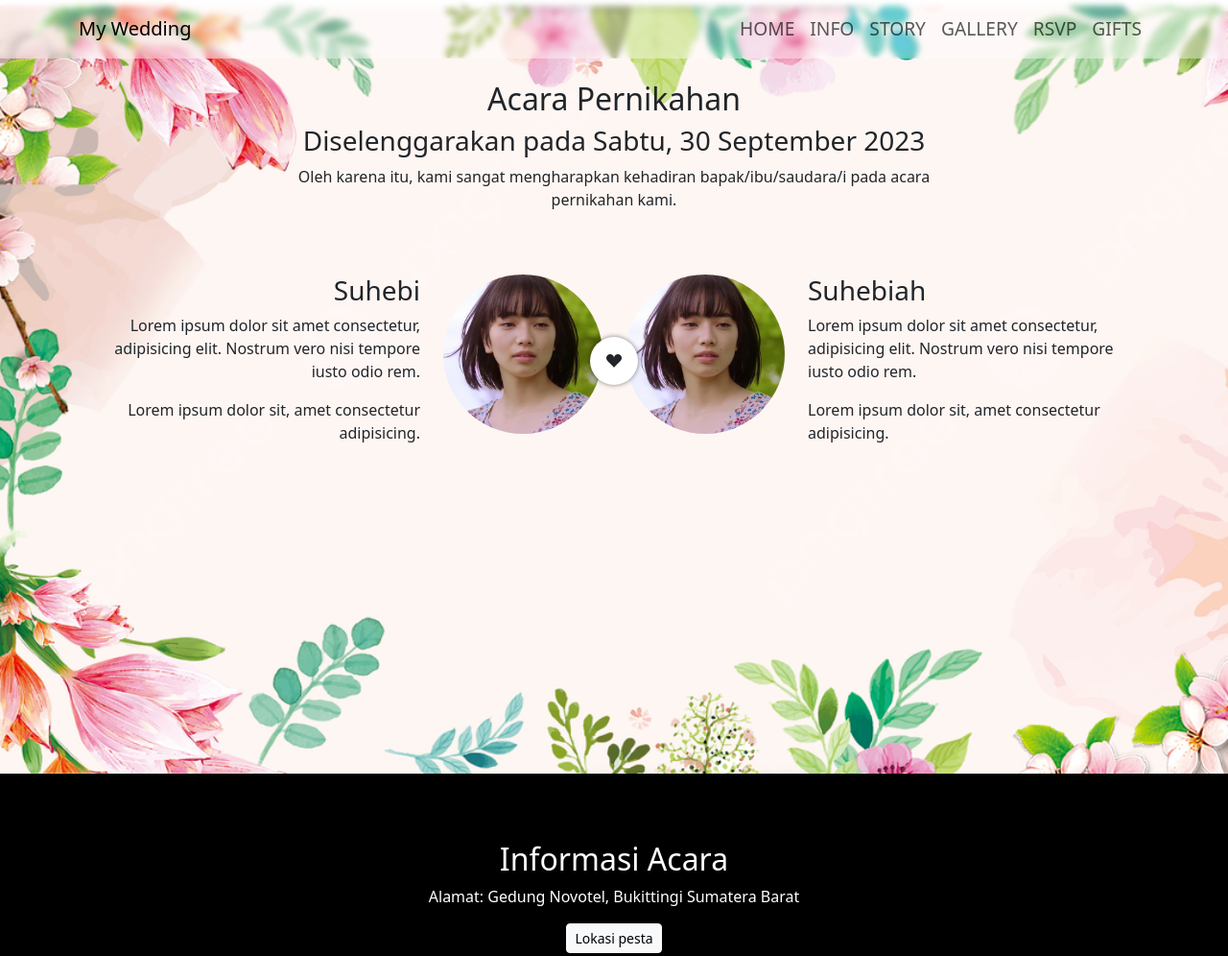
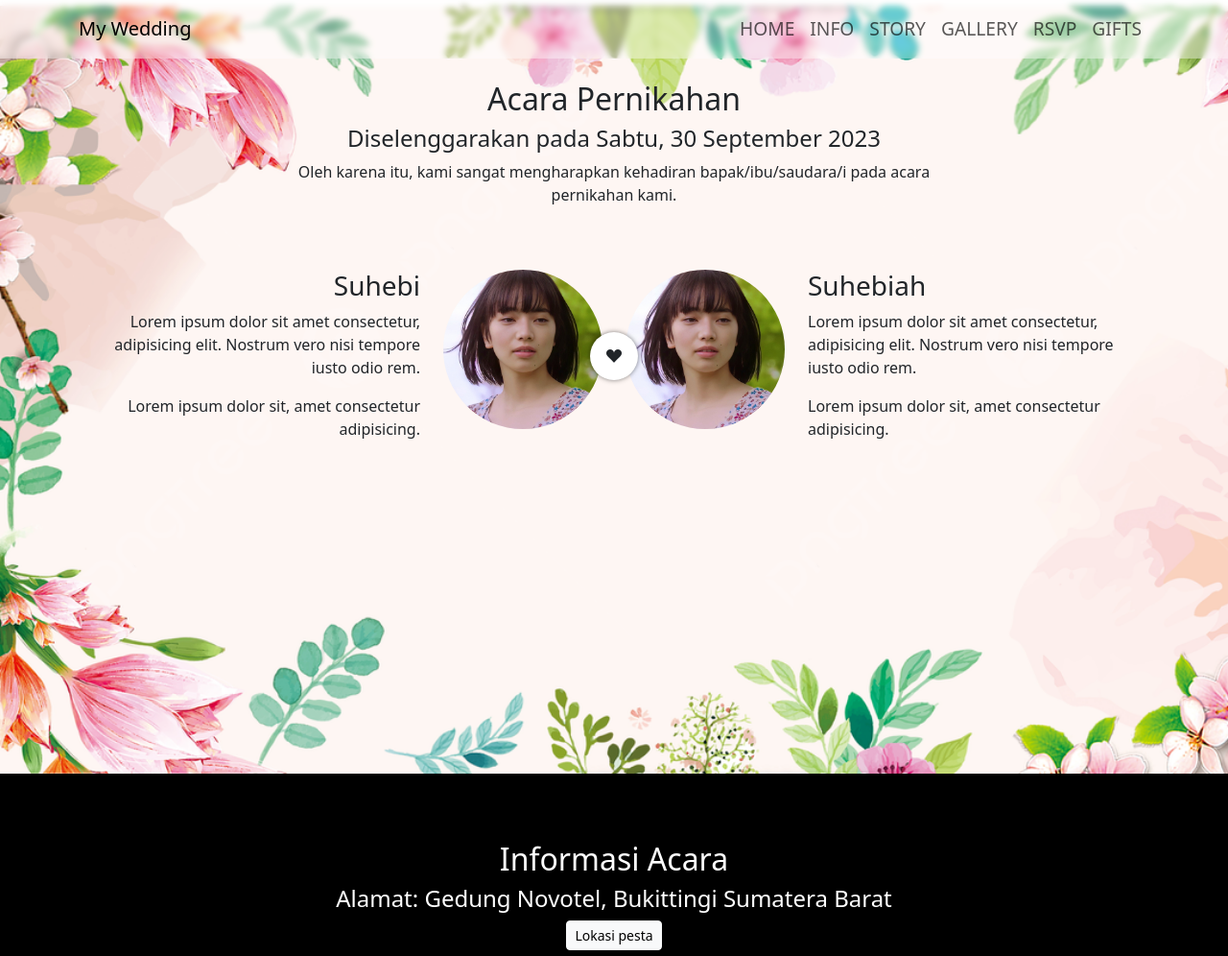
Before and after one commit to fahronona/undangan-clone, a plain HTML site: page index.html in a window 1280 px wide. Shown: the part 800-1796 px from the top of the page at 96% size. Drawn offline with nearby package versions, Linux system fonts and the light colour scheme; some packages are replaced by stand-ins of ours; a script that the page names is missing.

Commit message:
memperbaiki styling font

```diff
--- a/index.html
+++ b/index.html
@@ -49,7 +49,7 @@
       <div class="row justify-content-center">
         <div class="col-md-8 text-center mt-2">
           <h2>Acara Pernikahan</h2>
-          <h3>Diselenggarakan pada Sabtu, 30 September 2023</h3>
+          <h4>Diselenggarakan pada Sabtu, 30 September 2023</h4>
           <p>Oleh karena itu, kami sangat mengharapkan kehadiran bapak/ibu/saudara/i pada acara pernikahan kami.</p>
         </div>
       </div>
@@ -89,7 +89,7 @@
       <div class="row justify-content-center">
         <div class="col-md-8 col-10 text-center">
           <h2>Informasi Acara</h2>
-          <p class="alamat">Alamat: Gedung Novotel, Bukittingi Sumatera Barat</p>
+          <h4 class="alamat">Alamat: Gedung Novotel, Bukittingi Sumatera Barat</h4>
           <a href="https://maps.app.goo.gl/Gdymp1SCtbLF1jLG8" target="_blank" class="btn btn-light btn-sm">Lokasi pesta</a>
         </div>
       </div>
@@ -293,7 +293,7 @@
     <div class="container">
       <div class="row justify-content-center">
         <div class="col-md-8 col-10 text-center">
-          <div>Ungkapan tanda kasih</div>
+          <h4>Ungkapan tanda kasih</h4>
           <h2>Kirimkan Hadiah</h2>
         </div>
       </div>
```
